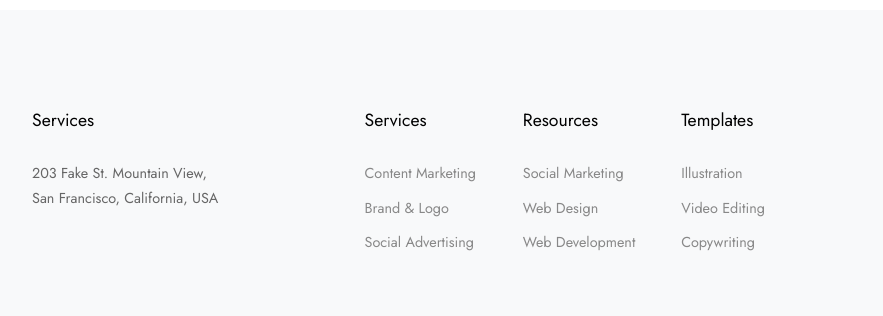
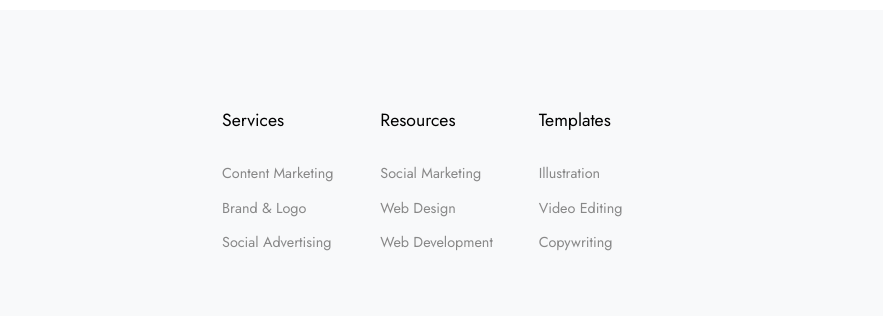
Before and after one commit to KRISH2507/flexiship, a plain HTML site: page index.html in a window 1280 px wide. Shown: the part 5567-5883 px from the top of the page, 53-936 px from the left. Drawn offline with Linux system fonts and the light colour scheme; files whose address does not match are found by name.

Commit message:
Update index.html

```diff
--- a/index.html
+++ b/index.html
@@ -436,10 +436,7 @@
     <footer class="site-section bg-light footer">
       <div class="container">
         <div class="row mb-5">
-          <div class="col-md-3">
-            <h3 class="footer-title">Services</h3>
-            <p><span class="d-inline-block d-md-block">203 Fake St. Mountain View,</span> San Francisco, California, USA</p>
-          </div>
+
           <div class="col-md-5 mx-auto">
             <div class="row">
               <div class="col-lg-4">
```
